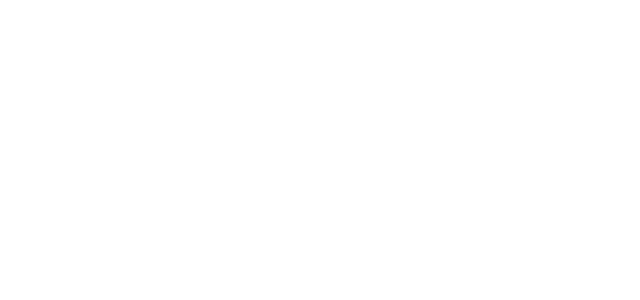
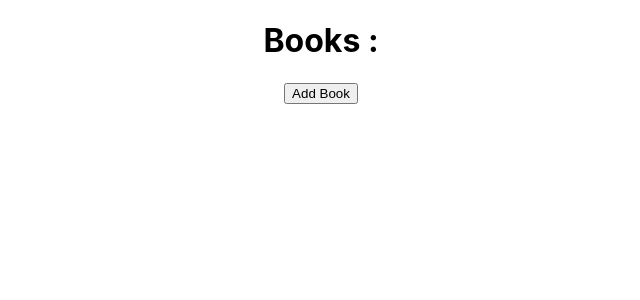
Before and after one commit to 0x4bd0/react-redux-project, a React (Create React App) app: page / in a window 1280 px wide. Shown: the top 300 px of the page, without its empty margins (319-959 px from the left). Built offline with nearby package versions, Linux system fonts and the light colour scheme.

Commit message:
added header

```diff
--- a/src/App.js
+++ b/src/App.js
@@ -1,8 +1,10 @@
 import './App.css';
+import HeaderC from './components/header';
 
 function App() {
   return (
     <div className="App">
+      <HeaderC></HeaderC>
     </div>
   );
 }
--- /dev/null
+++ b/src/components/header.js
@@ -0,0 +1,10 @@
+const HeaderC = () => {
+    return (
+        <div className="header">
+            <h1>Books :</h1>
+            <button className="addBook">Add Book</button>
+        </div>
+    );
+}
+
+export default HeaderC;
```
